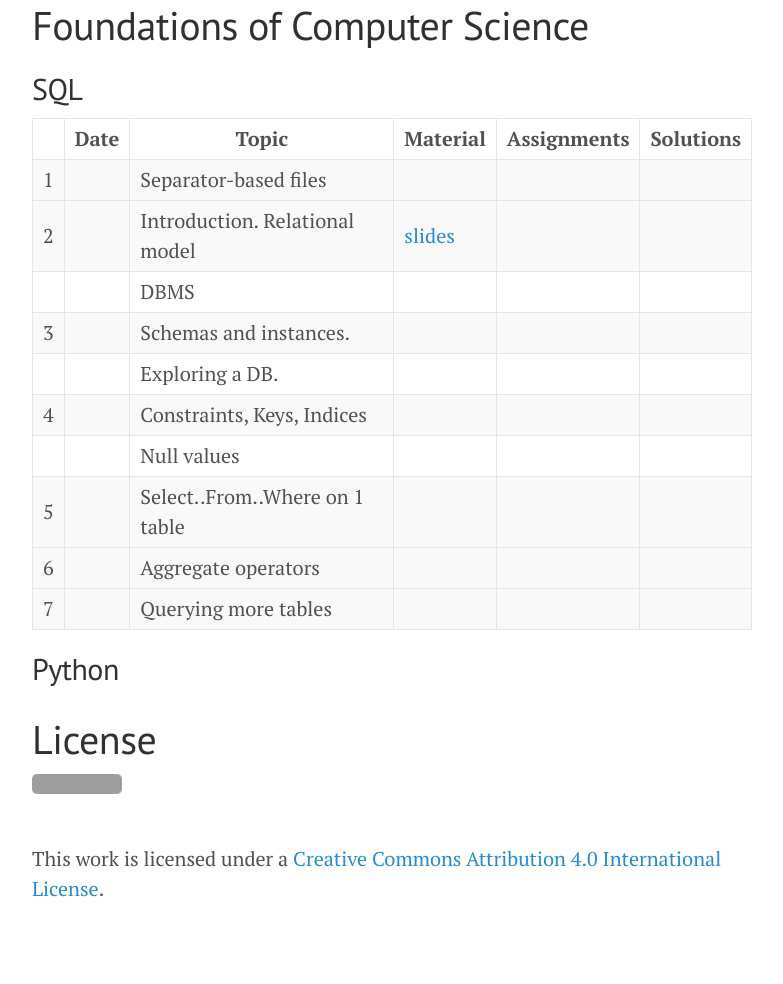
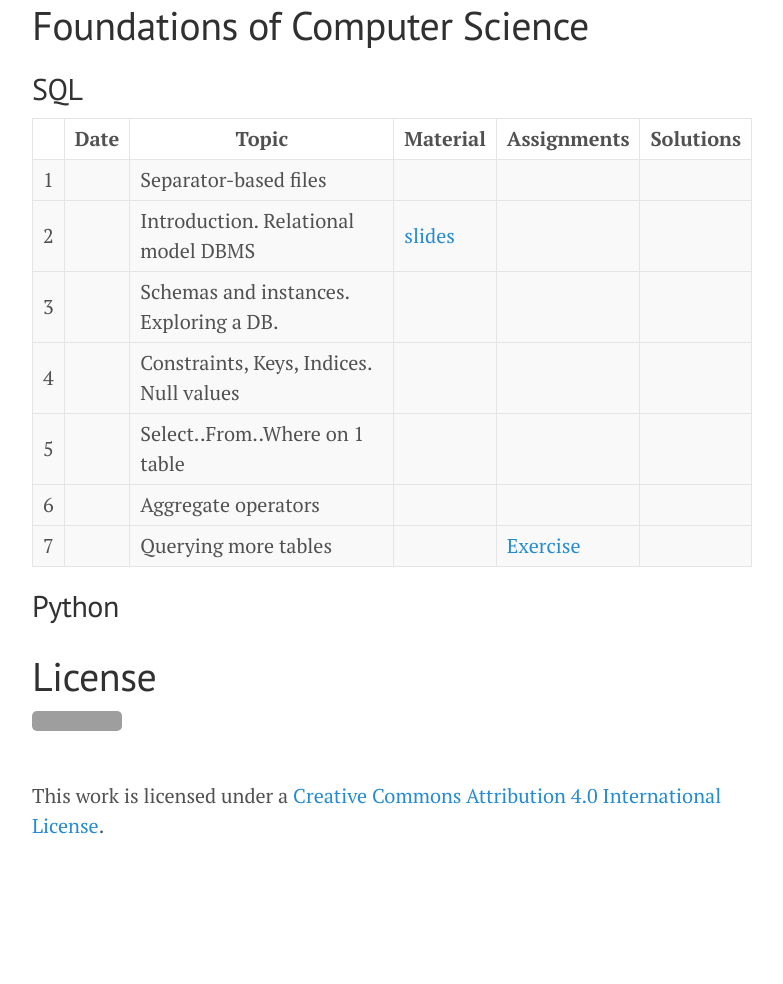
Before and after one commit to gdv/foundationsCS, a Jekyll site: the page built from docs/index.md, in a window 1280 px wide. Shown: the whole page, without its empty margins (248-1031 px from the left). Built offline with Jekyll 4.4.1, drawn with Linux system fonts in a browser that asks for light colours; after the commit the page ends 921 px from its top, so only the background shows below that; grey boxes are pictures that could not be loaded.

Commit message:
Ex sql 3

```diff
--- a/docs/index.md
+++ b/docs/index.md
@@ -6,25 +6,22 @@ title: Foundations of Computer Science
 ## SQL
 
 
-|    |  Date | Topic                           | Material   |  Assignments  | Solutions |
-| ---- | ------- | --------------------------------- | ------------ | --------------- | -----------|
-| 1  |       |Separator-based files            |            |               |           |
-| ---- | ------- | --------------------------------- | ------------ | --------------- | -----------|
-| 2  |       |Introduction. Relational model   |[slides](http://elearning.unimib.it/mod/url/view.php?id=187158) | | |
-|    |       |DBMS                             |            |               |           |
-| ---- | ------- | --------------------------------- | ------------ | --------------- | -----------|
-| 3  |       |Schemas and instances.           |            |               |           |
-|    |       |Exploring a DB.                  |            |               |           |
-| ---- | ------- | --------------------------------- | ------------ | --------------- | -----------|
-| 4  |       |Constraints, Keys, Indices       |            |               |           |
-|    |       |Null values                      |            |               |           |
-| ---- | ------- | --------------------------------- | ------------ | --------------- | -----------|
-| 5  |       |Select..From..Where on 1 table   |            |               |           |
-| ---- | ------- | --------------------------------- | ------------ | --------------- | -----------|
-| 6  |       |Aggregate operators              |            |               |           |
-| ---- | ------- | --------------------------------- | ------------ | --------------- | -----------|
-| 7  |       |Querying more tables             |            |               |           |
-| ---- | ------- | --------------------------------- | ------------ | --------------- | -----------|
+|     |  Date | Topic                                  | Material   |  Assignments  | Solutions |
+| --- | ----- | -------------------------------------- | ---------- | ------------- | --------- |
+| 1   |       |Separator-based files                   |            |               |           |
+| --- | ----- | -------------------------------------- | ---------- | ------------- | --------- |
+| 2   |       |Introduction. Relational model DBMS     |[slides](http://elearning.unimib.it/mod/url/view.php?id=187158) | | |
+| --- | ----- | -------------------------------------- | ---------- | ------------- | --------- |
+| 3   |       |Schemas and instances. Exploring a DB.  |            |               |           |
+| --- | ----- | -------------------------------------- | ---------- | ------------- | --------- |
+| 4   |       |Constraints, Keys, Indices. Null values |            |               |           |
+| --- | ----- | -------------------------------------- | ---------- | ------------- | --------- |
+| 5   |       |Select..From..Where on 1 table          |            |               |           |
+| --- | ----- | -------------------------------------- | ---------- | ------------- | --------- |
+| 6   |       |Aggregate operators                     |            |               |           |
+| --- | ----- | -------------------------------------- | ---------- | ------------- | --------- |
+| 7   |       |Querying more tables                    |            | [Exercise](sql-03-join-1)         |           |
+| --- | ----- | -------------------------------------- | ---------- | ------------- | --------- |
 
 ## Python
 
```
Also changed, not shown: docs/sql-03-join-1.md (renamed from sql-03-join-1.md).
